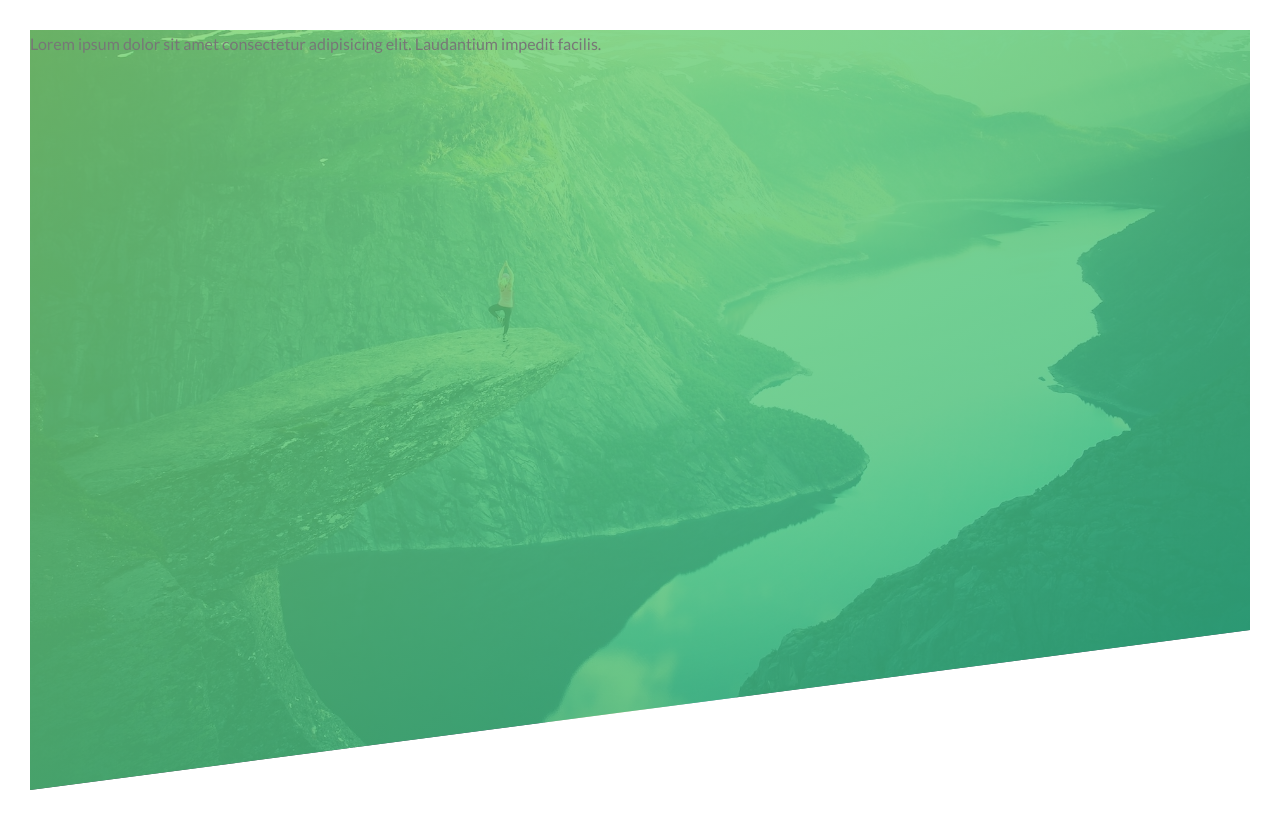
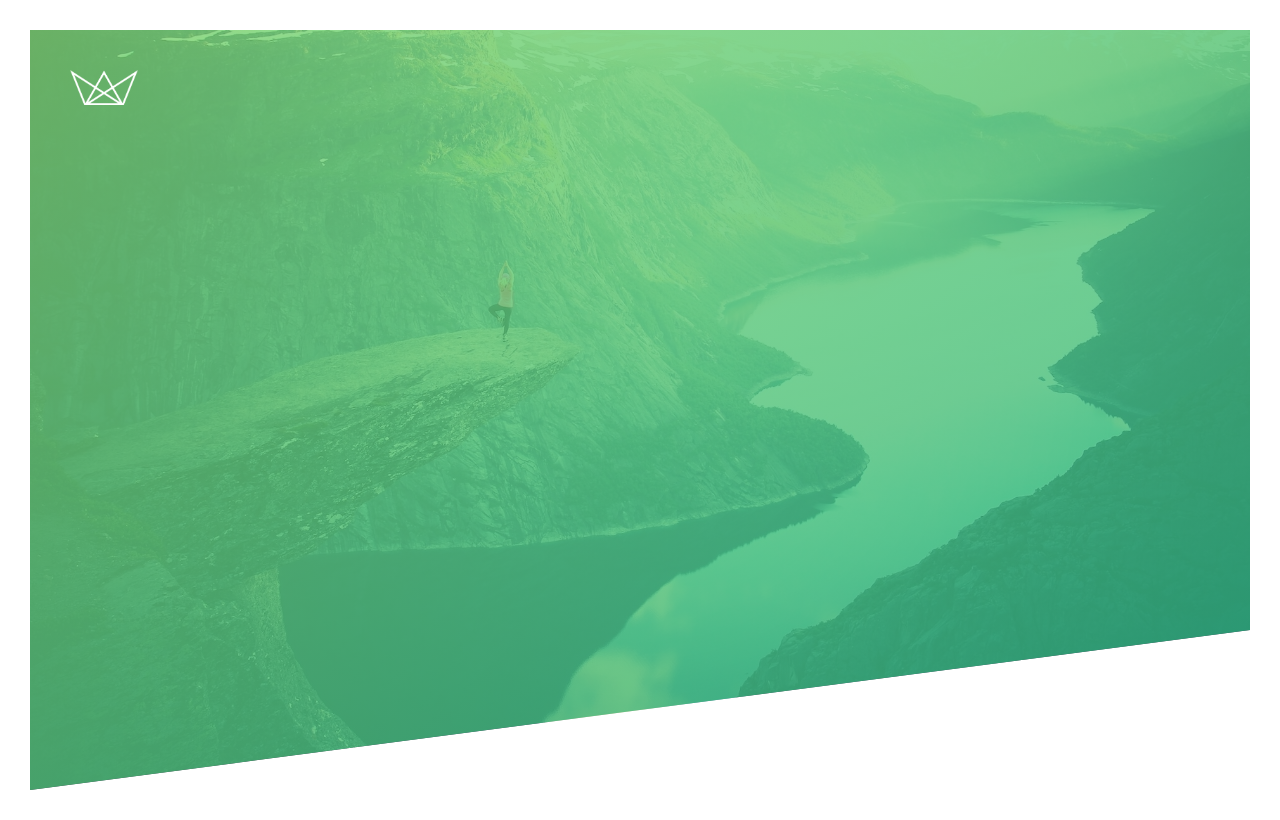
Before and after one commit to Ancientshield/advanced-css-course, a plain HTML site: page Natours/starter/index.html in a window 1280 px wide. Drawn offline with Linux system fonts and the light colour scheme; files that its build step writes are made by us from their sources.

Commit message:
add header logo

```diff
--- a/Natours/starter/css/style.css
+++ b/Natours/starter/css/style.css
@@ -32,6 +32,17 @@
 		url(../img/hero.jpg);
 	background-size: cover;
 	background-position: top;
+	position: relative; /* To make sure the content inside is relative to the header */
 
 	clip-path: polygon(0 0, 100% 0, 100% 75vh, 0 100%);
 }
+
+.logo-box {
+	position: absolute;
+	top: 40px;
+	left: 40px;
+}
+
+.logo {
+	height: 35px;
+}
--- a/Natours/starter/index.html
+++ b/Natours/starter/index.html
@@ -17,8 +17,9 @@
 	</head>
 	<body>
 		<header class="header">
-			Lorem ipsum dolor sit amet consectetur adipisicing elit. Laudantium
-			impedit facilis.
+			<div class="logo-box">
+				<img src="img/logo-white.png" alt="Logo" class="logo" />
+			</div>
 		</header>
 	</body>
 </html>
```
